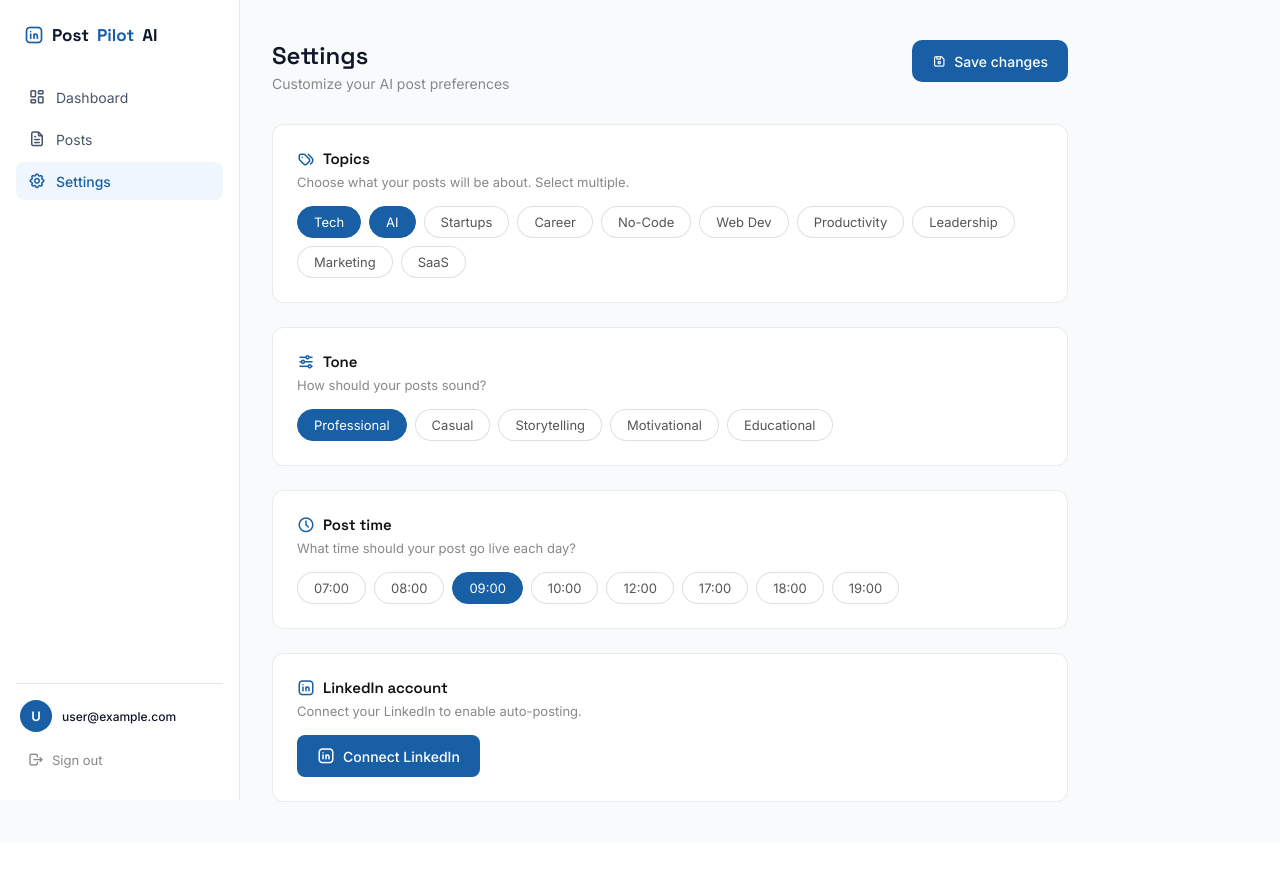
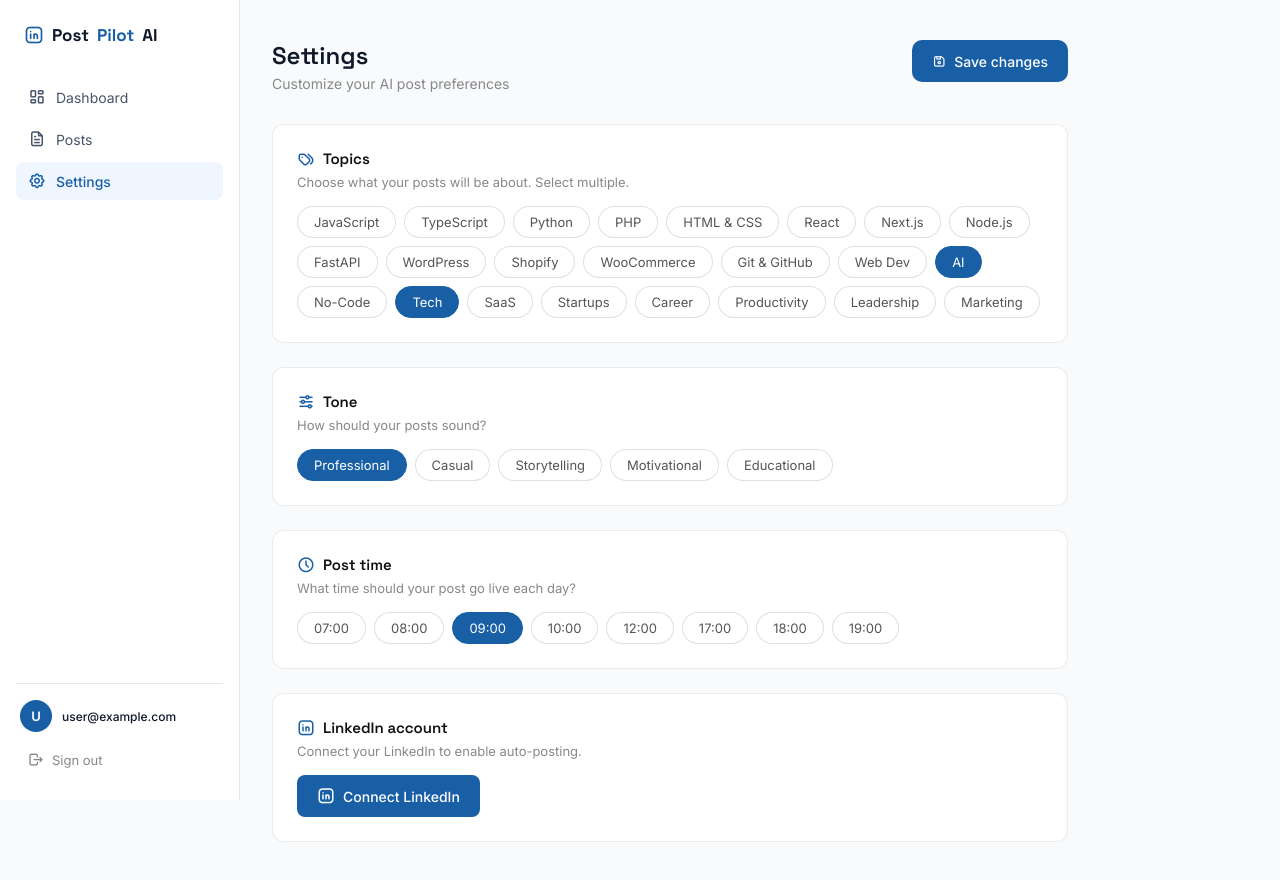
Before and after one commit to khushbooyd-coder/postpilot-ai, a Next.js app: page /dashboard/settings in a window 1280 px wide. Before the commit the page ends 842 px from the top, so only its background shows below. Built offline with nearby package versions, Linux system fonts and the light colour scheme; no server answers; the database is empty; sample sign-in values are in the browser's storage.

Commit message:
settings

```diff
--- a/app/dashboard/settings/page.tsx
+++ b/app/dashboard/settings/page.tsx
@@ -7,7 +7,19 @@ import Link from 'next/link'
 import styles from '../dashboard.module.css'
 import sStyles from './settings.module.css'
 
-const ALL_TOPICS = ['Tech', 'AI', 'Startups', 'Career', 'No-Code', 'Web Dev', 'Productivity', 'Leadership', 'Marketing', 'SaaS']
+const ALL_TOPICS = [
+  // Languages & Tech
+  'JavaScript', 'TypeScript', 'Python', 'PHP', 'HTML & CSS',
+  // Frameworks
+  'React', 'Next.js', 'Node.js', 'FastAPI',
+  // Platforms
+  'WordPress', 'Shopify', 'WooCommerce',
+  // Dev Topics
+  'Git & GitHub', 'Web Dev', 'AI', 'No-Code',
+  // Career & Business
+  'Tech', 'SaaS', 'Startups', 'Career',
+  'Productivity', 'Leadership', 'Marketing',
+]
 const TONES = ['Professional', 'Casual', 'Storytelling', 'Motivational', 'Educational']
 const TIMES = ['07:00', '08:00', '09:00', '10:00', '12:00', '17:00', '18:00', '19:00']
 
@@ -185,9 +197,9 @@ export default function SettingsPage() {
                 <i className="ti ti-circle-check" /> LinkedIn connected!
               </div>
             ) : (
-              <a href="/api/auth/signin/linkedin" className={sStyles.linkedinBtn}>
-                <i className="ti ti-brand-linkedin" /> Connect LinkedIn
-              </a>
+              <a href="/api/auth/linkedin" className={sStyles.linkedinBtn}>
+                  <i className="ti ti-brand-linkedin" /> Connect LinkedIn
+                </a>
             )}
           </div>
 
--- a/app/dashboard/settings/settings.module.css
+++ b/app/dashboard/settings/settings.module.css
@@ -68,7 +68,6 @@
 }
 
 .comingSoon i { font-size: 16px; color: #bbb; }
-
 .linkedinBtn {
   display: inline-flex;
   align-items: center;
```
